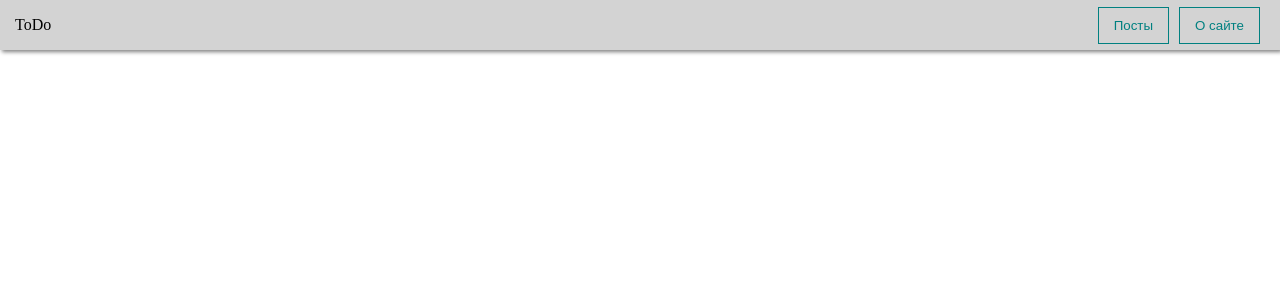
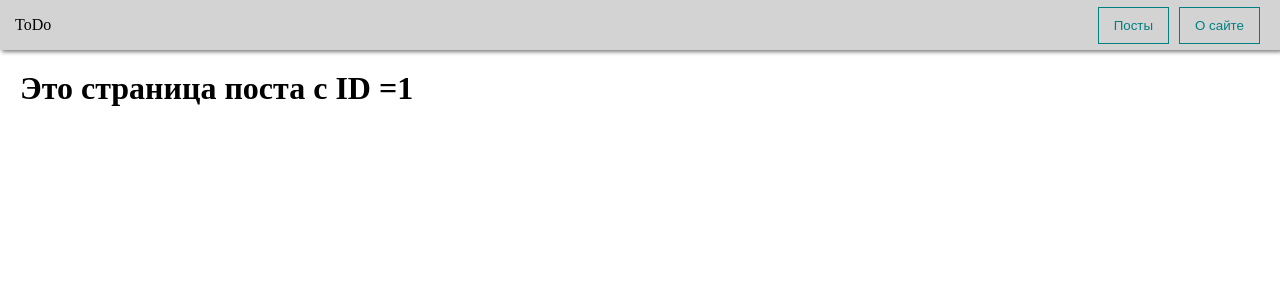
Before and after one commit to Frataim/todo_Vue3, a Vue app in the folder project/: page /posts/1 in a window 1280 px wide. Before the commit this address had no page. Shown: the top 300 px of the page. Built offline with nearby package versions, Linux system fonts and the light colour scheme.

Commit message:
Dynamic Navigation

```diff
--- a/project/src/components/PostItem.vue
+++ b/project/src/components/PostItem.vue
@@ -8,8 +8,15 @@
       </div>
       <div class post_buttons>
         <my-button
+        @click="$router.push(`/posts/${post.id}`)"
+        >
+        Open
+        </my-button>
+        <my-button
         @click="$emit('remove', post)"
-        >Delete</my-button>
+        >
+        Delete
+        </my-button>
       </div>
     </div>
   </div>
@@ -37,4 +44,8 @@
   align-items: center;
   justify-content: space-between;
 }
+
+.post_buttons {
+  display: flex;
+}
 </style>
--- /dev/null
+++ b/project/src/pages/PostIdPage.vue
@@ -0,0 +1,15 @@
+<template>
+  <div>
+    <h1>Это страница поста с ID ={{$route.params.id}}</h1>
+  </div>
+</template>
+
+<script>
+  export default {
+
+  }
+</script>
+
+<style scoped>
+
+</style>
--- a/project/src/router/router.js
+++ b/project/src/router/router.js
@@ -1,6 +1,7 @@
 import Main from "@/pages/Main";
 import PostPage from "@/pages/PostPage";
 import About from "@/pages/About";
+import PostIdPage from "@/pages/PostIdPage";
 import {createRouter, createWebHistory} from "vue-router"
 
 const routes = [
@@ -15,6 +16,10 @@
   {
     path: '/about',
     component: About
+  },
+  {
+    path: '/posts/:id',
+    component: PostIdPage
   }
 ]
 
```
